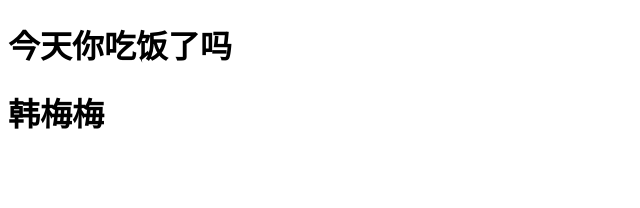
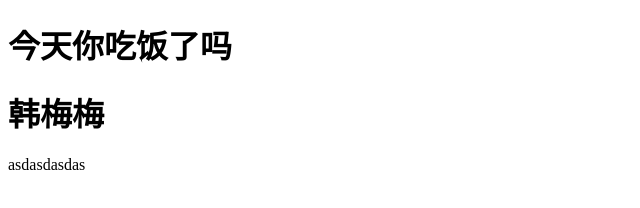
Before and after one commit to insistenceZHUO/gittest, a plain HTML site: page index.html in a window 1280 px wide. Shown: the whole page, without its empty margins (0-640 px from the left). Drawn offline with Linux system fonts and the light colour scheme.

Commit message:
撤销修改

```diff
--- a/index.html
+++ b/index.html
@@ -9,5 +9,6 @@
 <body>
     <h1>今天你吃饭了吗</h1>
     <h1>韩梅梅</h1>
+    asdasdasdas
 </body>
 </html>
```
